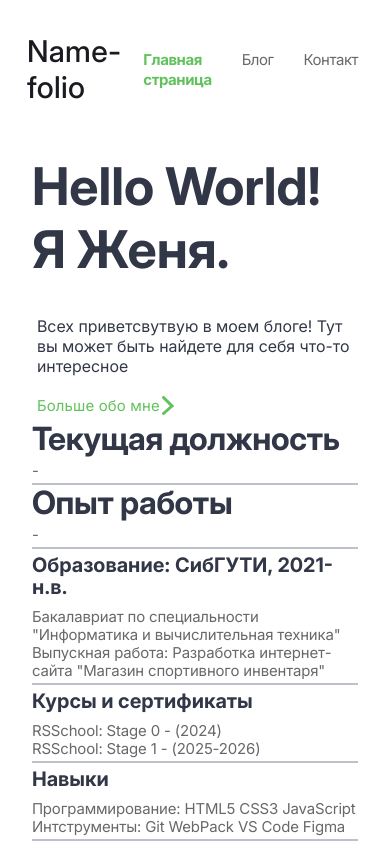
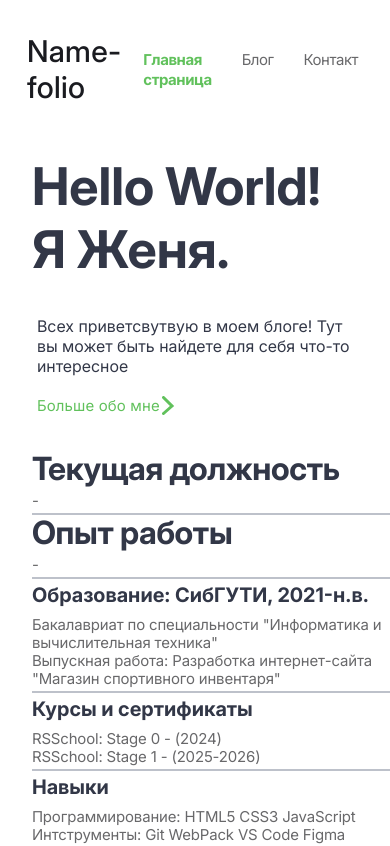
Before and after one commit to Kagava/eltex, an Angular app in the folder blog-angular/: page / in a window 390 px wide. Shown: the top 846 px of the page. Built offline with nearby package versions, Linux system fonts and the light colour scheme.

Commit message:
fix: fix grid layout in main-information section

```diff
--- a/blog-angular/src/app/ui/pages/main-page/parts/information/articles/articles.scss
+++ b/blog-angular/src/app/ui/pages/main-page/parts/information/articles/articles.scss
@@ -1,6 +1,5 @@
 .last-articles {
   margin-top: 30px;
-  grid-area: articles;
   display: flex;
   flex-direction: column;
   row-gap: 35px;
--- a/blog-angular/src/app/ui/pages/main-page/parts/information/career/career.scss
+++ b/blog-angular/src/app/ui/pages/main-page/parts/information/career/career.scss
@@ -1,5 +1,4 @@
 .my-career {
-  grid-area: aside;
   padding: 5px;
 }
 
--- a/blog-angular/src/app/ui/pages/main-page/parts/information/hobby/hobby.scss
+++ b/blog-angular/src/app/ui/pages/main-page/parts/information/hobby/hobby.scss
@@ -1,7 +1,3 @@
-.hobby {
-  grid-area: hobby;
-}
-
 .hobby__my-foto {
   grid-area: my-foto;
 }
--- a/blog-angular/src/app/ui/pages/main-page/parts/information/information.scss
+++ b/blog-angular/src/app/ui/pages/main-page/parts/information/information.scss
@@ -0,0 +1,32 @@
+app-career {
+  grid-area: aside;
+}
+
+app-hobby {
+  grid-area: hobby;
+}
+
+app-articles {
+  grid-area: articles;
+}
+
+app-works {
+  grid-area: my-works;
+}
+.main__information {
+  margin-top: 30px;
+  display: grid;
+  grid-template-columns: 340px repeat(4, 1fr);
+  grid-template-areas:
+    'aside hobby hobby hobby hobby'
+    'articles articles articles articles articles'
+    'my-works my-works my-works my-works my-works';
+  @media (max-width: 1200px) {
+    grid-template-columns: 1fr;
+    grid-template-areas:
+      'aside'
+      'hobby'
+      'articles'
+      'my-works';
+  }
+}
--- a/blog-angular/src/app/ui/pages/main-page/parts/information/works/works.scss
+++ b/blog-angular/src/app/ui/pages/main-page/parts/information/works/works.scss
@@ -1,5 +1,4 @@
 .my-works {
-  grid-area: my-works;
   margin-top: 30px;
 }
 
```
